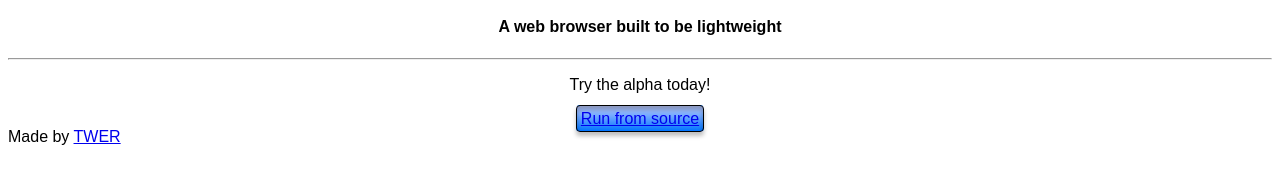
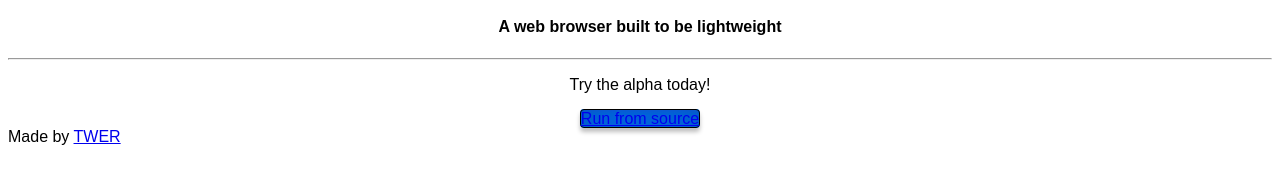
Before and after one commit to vkh700/HeliumWebsite, a plain HTML site: page index.html in a window 1280 px wide. Shown: the part 59-242 px from the top of the page. Drawn offline with Linux system fonts and the light colour scheme; a web font is replaced by a local one.

Commit message:
Update index.html

```diff
--- a/index.html
+++ b/index.html
@@ -4,13 +4,10 @@
 		font-family: "Jeju Gothic", sans-serif;
 	}
 	.button {
-		box-sizing: border-box;
-		background: linear-gradient(360deg, #0075FF 0%, #BDCCFF 100%);
+		background: linear-gradient(360deg, #0075FF 77.27%, #2757FF 152.27%);
 		border: 1px solid #000000;
-		box-shadow: 0px 4px 4px rgba(0, 0, 0, 0.25), inset 0px 4px 4px rgba(0, 0, 0, 0.25);
-		backdrop-filter: blur(2px);
+		box-shadow: 0px 4px 4px rgba(0, 0, 0, 0.25), inset 0px 4px 32.2px rgba(0, 0, 0, 0.25);
 		border-radius: 4px;
-		padding: 4px;
 	}
 </style>
 	<center>
```
